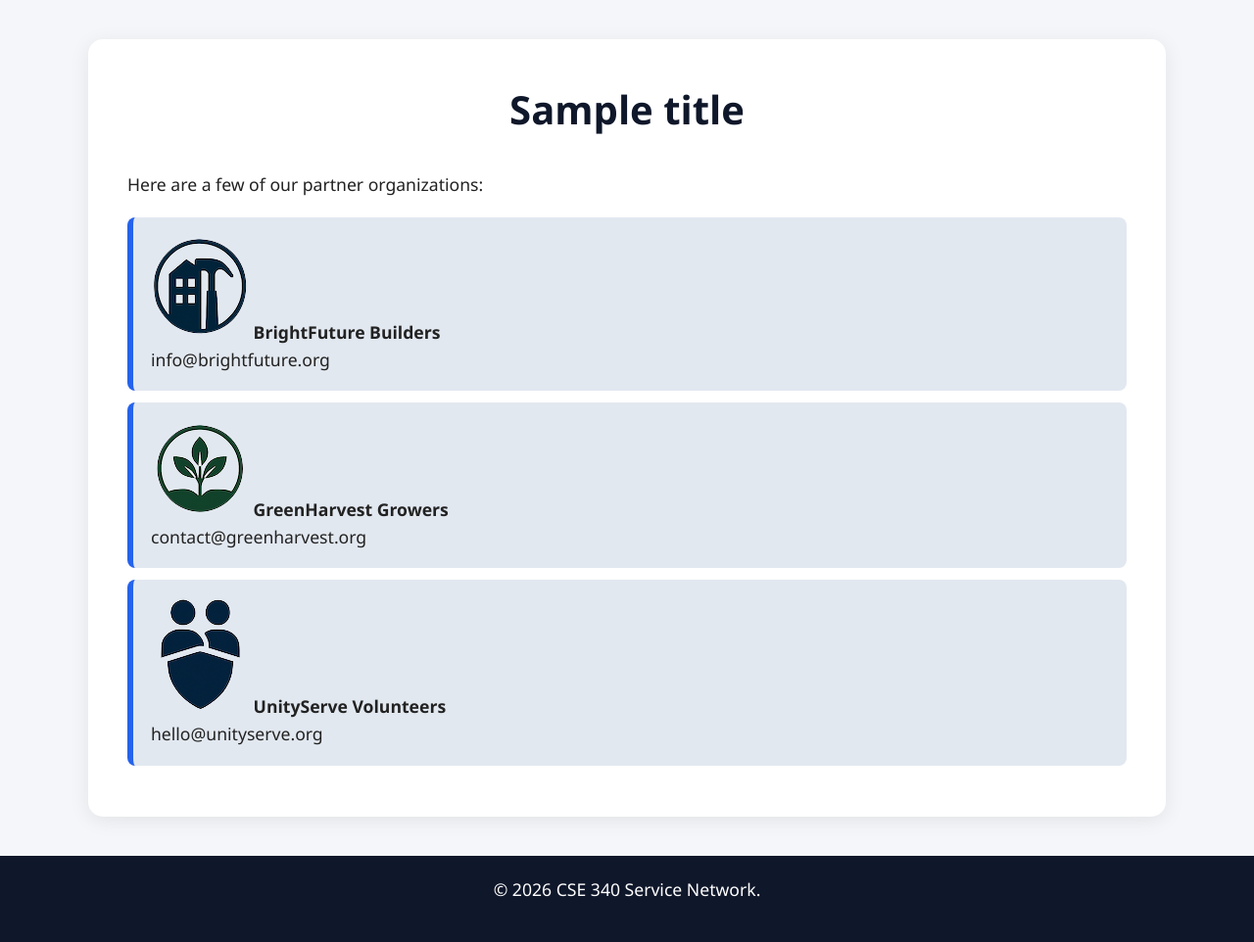
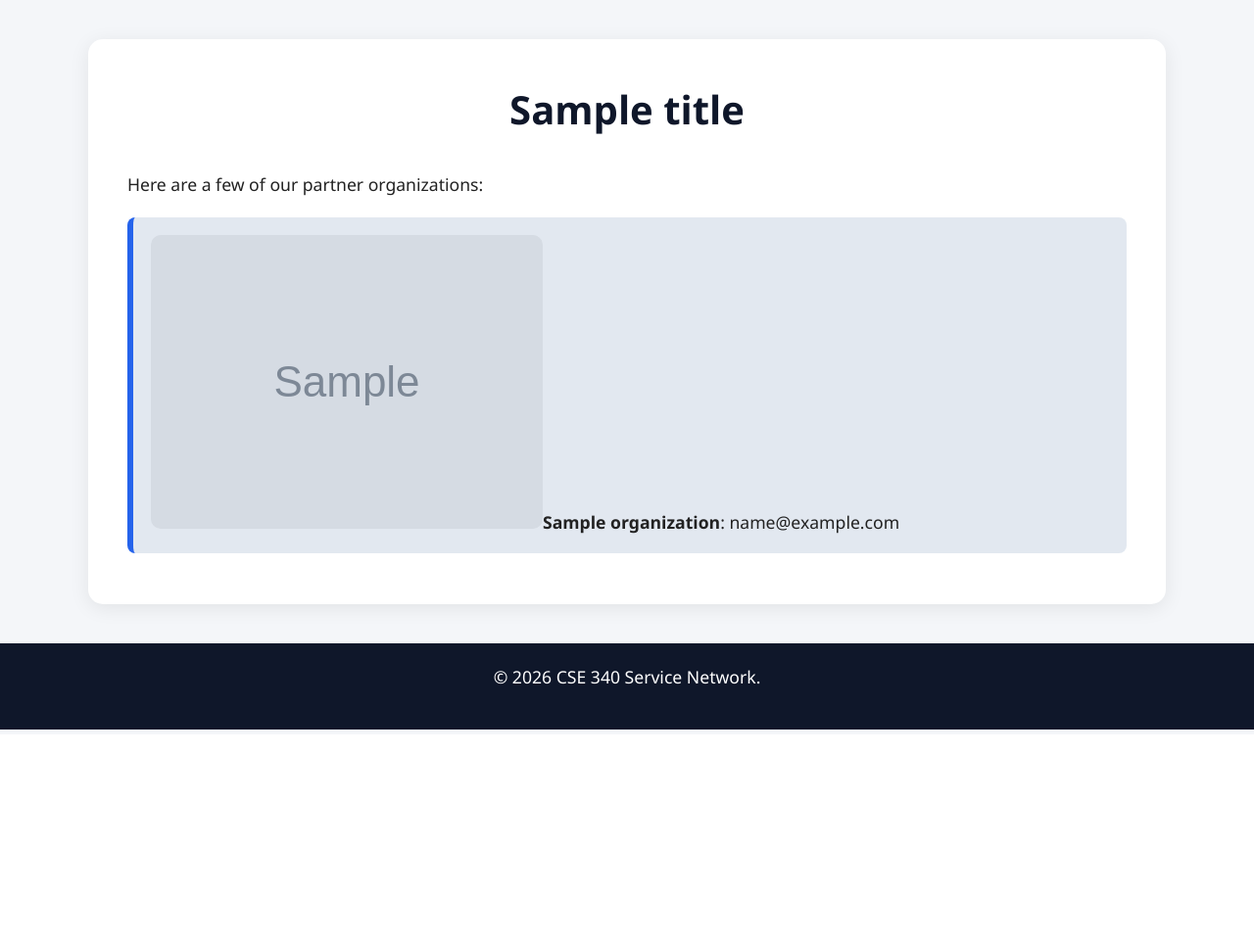
Before and after one commit to slplaine/cse340-course-repo, a Node server app: template src/views/organizations.ejs in a window 1280 px wide. Shown: the part 50-1012 px from the top of the page at 98% size. After the commit the page ends 795 px from the top, so only its background shows below. Run offline with Node 20, Linux system fonts and the light colour scheme; the template is opened without the code that fills it: most values are stand-ins (such as "Sample title", 1, 10 or a date in 2020); grey boxes marked "Sample" are stand-in pictures.

Commit message:
making improvements

```diff
--- a/src/views/organizations.ejs
+++ b/src/views/organizations.ejs
@@ -1,45 +1,14 @@
-<%- include("partials/header") %>
-
+<%- include('partials/header') %>
     <main>
-
         <h1><%= title %></h1>
 
         <p>Here are a few of our partner organizations:</p>
-
         <ul>
 
-<li>
-    <img
-        src="/images/brightfuture-logo.png"
-        alt="BrightFuture Builders logo">
-
-    <strong>BrightFuture Builders</strong><br>
-
-    info@brightfuture.org
-</li>
-
-<li>
-    <img
-        src="/images/greenharvest-logo.png"
-        alt="GreenHarvest Growers logo">
-
-    <strong>GreenHarvest Growers</strong><br>
-
-    contact@greenharvest.org
-</li>
-
-<li>
-    <img
-        src="/images/unityserve-logo.png"
-        alt="UnityServe Volunteers logo">
-
-    <strong>UnityServe Volunteers</strong><br>
-
-    hello@unityserve.org
-</li>
-
+            <% organizations.forEach(organization => { %>
+                <li><img src="/images/<%= organization.logo_filename %>" alt="<%= organization.name %> logo"><strong><%= organization.name %></strong>: <%= organization.contact_email %></li>
+            <% }); %>
         </ul>
-
     </main>
 
-<%- include("partials/footer") %>
+<%- include('partials/footer') %>
```
Lines whose indentation alone changed are shown as unchanged.
